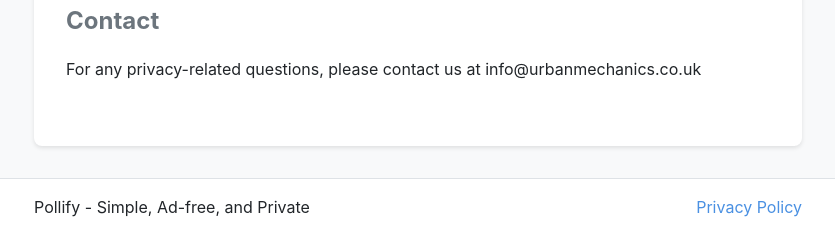
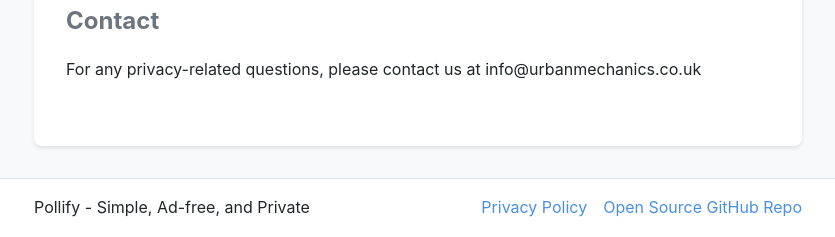
Before and after one commit to Fluffik3666/pollify, a Flask app: page /privacy in a window 1280 px wide. Shown: the part 1271-1508 px from the top of the page, without its empty margins (222-1057 px from the left). Run offline with Flask 3, Linux system fonts and the light colour scheme; parts of the project's set-up code (start-up, migrations or seed data) failed here and were passed over.

Commit message:
added github repo link

```diff
--- a/app/templates/base.html
+++ b/app/templates/base.html
@@ -66,6 +66,7 @@
             <p>Pollify - Simple, Ad-free, and Private</p>
             <nav class="footer-links">
                 <a href="{{ url_for('main.privacy') }}">Privacy Policy</a>
+                <a href="https://github.com/Fluffik3666/pollify" target="_blank" rel="noopener noreferrer">Open Source GitHub Repo</a>
             </nav>
         </div>
     </footer>
```
